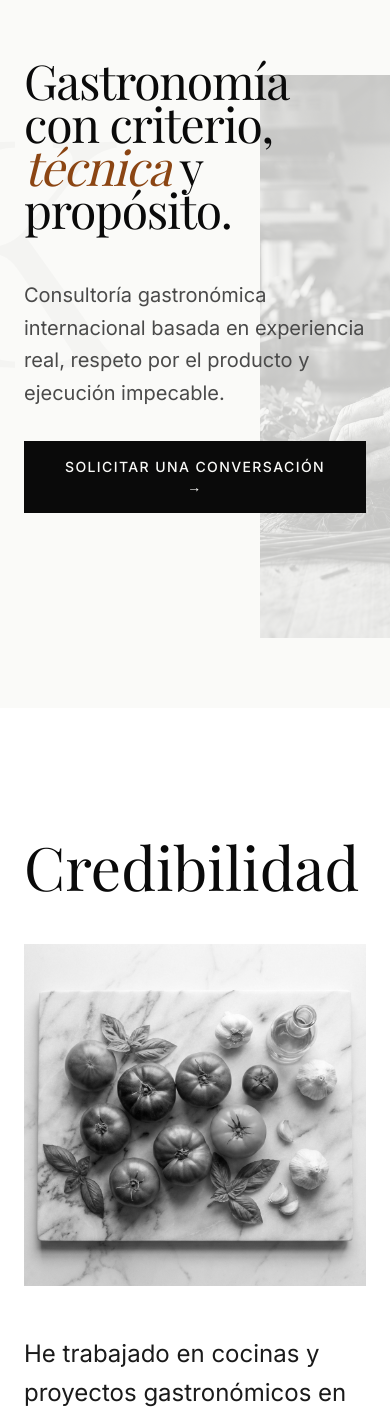
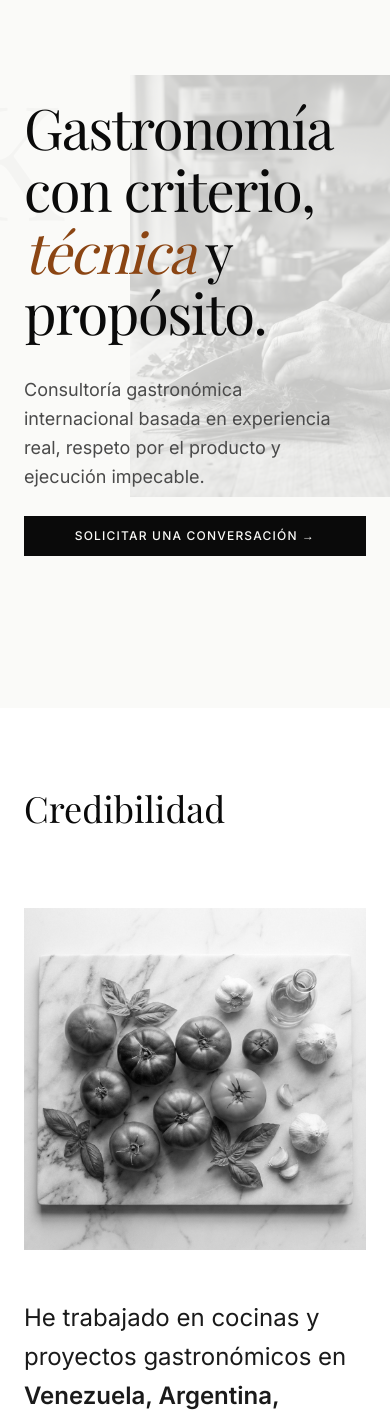
Before and after one commit to alediez2048/Chef-Consulting, a React (Vite) app: page / in a window 390 px wide. Shown: the part 136-1555 px from the top of the page. Built offline with nearby package versions, Linux system fonts and the light colour scheme; a web font is replaced by a local one.

Commit message:
Optimize Hero, Credibilidad, QueHago for mobile

```diff
--- a/src/components/Credibilidad.jsx
+++ b/src/components/Credibilidad.jsx
@@ -3,11 +3,11 @@ import { motion } from 'framer-motion'
 
 function Credibilidad() {
     return (
-        <section className="py-32 md:py-48 px-6 md:px-12 lg:px-20 bg-white">
+        <section className="py-20 md:py-48 px-6 md:px-12 lg:px-20 bg-white">
             <div className="max-w-7xl mx-auto grid md:grid-cols-12 gap-12 items-start">
                 {/* Offset title - spans 3 columns */}
                 <motion.h2
-                    className="md:col-span-3 text-6xl md:text-8xl font-serif text-deep-black sticky top-32"
+                    className="md:col-span-3 text-4xl md:text-6xl lg:text-8xl font-serif text-deep-black md:sticky md:top-32 mb-8 md:mb-0"
                     initial={{ opacity: 0, y: 50 }}
                     whileInView={{ opacity: 1, y: 0 }}
                     viewport={{ once: true }}
--- a/src/components/Hero.jsx
+++ b/src/components/Hero.jsx
@@ -3,15 +3,15 @@ import { motion } from 'framer-motion'
 
 function Hero() {
     return (
-        <section className="min-h-screen flex items-center px-6 md:px-12 lg:px-20 bg-cream relative overflow-hidden">
+        <section className="min-h-screen flex items-center px-6 md:px-12 lg:px-20 bg-cream relative overflow-hidden pt-20 md:pt-0">
             {/* Background typography */}
-            <div className="absolute top-1/4 -left-20 text-[20rem] font-serif text-deep-black opacity-[0.02] leading-none pointer-events-none select-none">
+            <div className="absolute top-1/4 -left-10 md:-left-20 text-[10rem] md:text-[20rem] font-serif text-deep-black opacity-[0.02] leading-none pointer-events-none select-none">
                 K
             </div>
 
             {/* Background image - subtle, offset */}
             <motion.div
-                className="absolute right-0 top-1/4 w-1/3 h-2/3 opacity-20"
+                className="absolute right-0 top-1/4 w-2/3 md:w-1/3 h-1/2 md:h-2/3 opacity-20"
                 initial={{ opacity: 0, x: 100 }}
                 animate={{ opacity: 0.2, x: 0 }}
                 transition={{ duration: 1.2, delay: 0.3 }}
@@ -32,7 +32,7 @@ function Hero() {
                 {/* Asymmetric layout - content on left */}
                 <div className="max-w-4xl">
                     <motion.h1
-                        className="text-[clamp(3rem,10vw,12rem)] font-serif text-deep-black leading-[0.9] mb-12 tracking-tight"
+                        className="text-[3.5rem] md:text-[clamp(3rem,10vw,12rem)] font-serif text-deep-black leading-[1.1] md:leading-[0.9] mb-8 md:mb-12 tracking-tight break-words"
                         initial={{ opacity: 0, x: -50 }}
                         animate={{ opacity: 1, x: 0 }}
                         transition={{ duration: 0.8, delay: 0.2 }}
@@ -44,17 +44,17 @@ function Hero() {
                     </motion.h1>
 
                     <motion.div
-                        className="ml-0 md:ml-24 max-w-xl space-y-8"
+                        className="ml-0 md:ml-24 max-w-xl space-y-6 md:space-y-8"
                         initial={{ opacity: 0, y: 30 }}
                         animate={{ opacity: 1, y: 0 }}
                         transition={{ duration: 0.8, delay: 0.5 }}
                     >
-                        <p className="text-xl md:text-2xl text-warm-gray leading-relaxed">
+                        <p className="text-lg md:text-xl lg:text-2xl text-warm-gray leading-relaxed max-w-[90%]">
                             Consultoría gastronómica internacional basada en experiencia real, respeto por el producto y ejecución impecable.
                         </p>
 
                         <motion.button
-                            className="bg-deep-black text-cream px-10 py-4 text-sm tracking-widest uppercase font-medium"
+                            className="bg-deep-black text-cream px-8 md:px-10 py-3 md:py-4 text-xs md:text-sm tracking-widest uppercase font-medium w-full md:w-auto"
                             whileHover={{ x: 10 }}
                             transition={{ duration: 0.2 }}
                         >
--- a/src/components/QueHago.jsx
+++ b/src/components/QueHago.jsx
@@ -26,40 +26,40 @@ function QueHago() {
     ]
 
     return (
-        <section className="py-32 md:py-48 px-6 md:px-12 lg:px-20 bg-cream relative">
+        <section className="py-20 md:py-48 px-6 md:px-12 lg:px-20 bg-cream relative overflow-hidden">
             {/* Large background text */}
-            <div className="absolute top-0 right-0 text-[15rem] font-serif text-deep-black opacity-[0.015] leading-none pointer-events-none">
+            <div className="absolute top-0 right-0 text-[8rem] md:text-[15rem] font-serif text-deep-black opacity-[0.015] leading-none pointer-events-none">
                 Qué
             </div>
 
             <div className="max-w-7xl mx-auto">
                 {/* Title spans full width, aligned right on desktop */}
                 <motion.div
-                    className="mb-20 text-left md:text-right"
+                    className="mb-12 md:mb-20 text-left md:text-right"
                     initial={{ opacity: 0 }}
                     whileInView={{ opacity: 1 }}
                     viewport={{ once: true }}
                 >
-                    <h2 className="text-[clamp(3rem,8vw,10rem)] font-serif text-deep-black leading-none mb-8">
+                    <h2 className="text-[4rem] md:text-[clamp(3rem,8vw,10rem)] font-serif text-deep-black leading-none mb-4 md:mb-8">
                         Qué Hago
                     </h2>
-                    <p className="text-2xl md:text-3xl text-charcoal max-w-2xl md:ml-auto font-medium">
+                    <p className="text-xl md:text-3xl text-charcoal max-w-2xl md:ml-auto font-medium">
                         Consultoría gastronómica para proyectos que quieren <em className="italic text-burnt-sienna">durar</em>.
                     </p>
                 </motion.div>
 
                 {/* Two-column service list */}
-                <div className="grid md:grid-cols-2 gap-x-20 gap-y-16">
+                <div className="grid md:grid-cols-2 gap-x-20 gap-y-12 md:gap-y-16">
                     {servicios.map((servicio, index) => (
                         <motion.div
                             key={index}
-                            className="space-y-4"
+                            className="space-y-4 relative pl-16 md:pl-0"
                             initial={{ opacity: 0, y: 30 }}
                             whileInView={{ opacity: 1, y: 0 }}
                             viewport={{ once: true }}
                             transition={{ duration: 0.4, delay: index * 0.1 }}
                         >
-                            <div className="text-8xl font-serif text-burnt-sienna opacity-20">
+                            <div className="text-6xl md:text-8xl font-serif text-burnt-sienna opacity-20 absolute left-0 top-0 md:static md:mb-2 leading-none">
                                 {String(index + 1).padStart(2, '0')}
                             </div>
                             <h3 className="text-2xl font-serif text-deep-black leading-tight">
```
